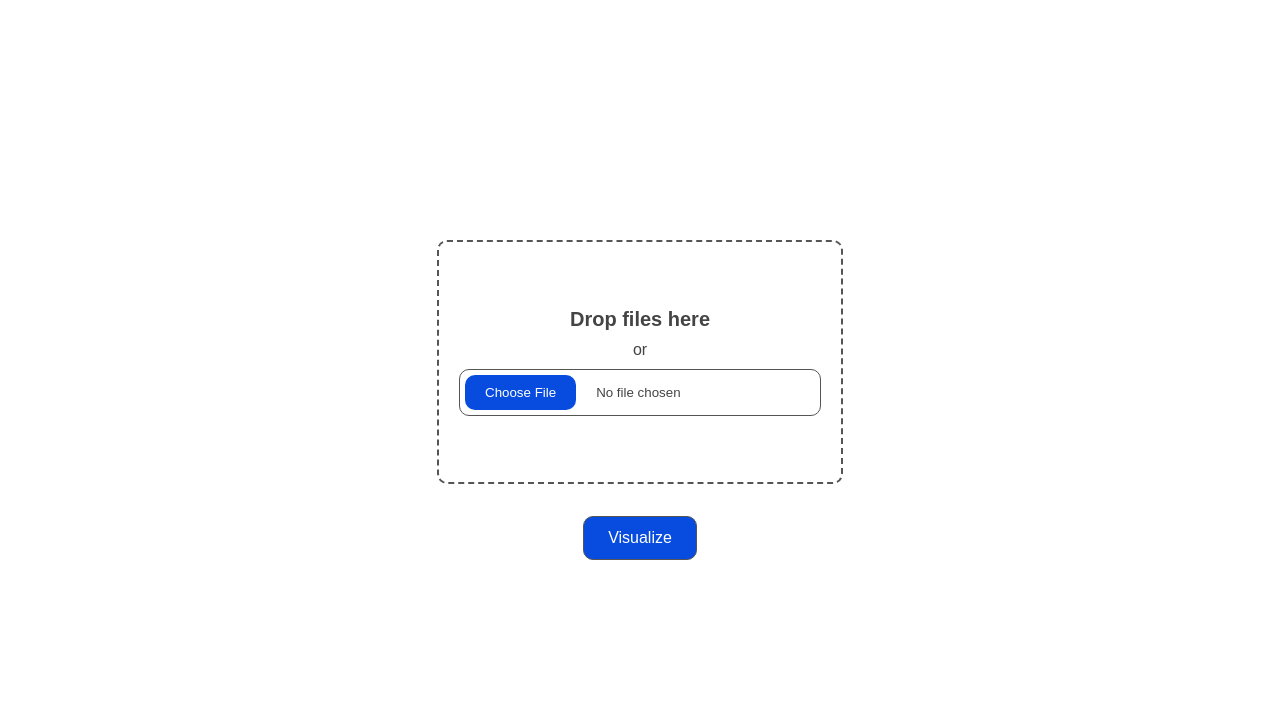
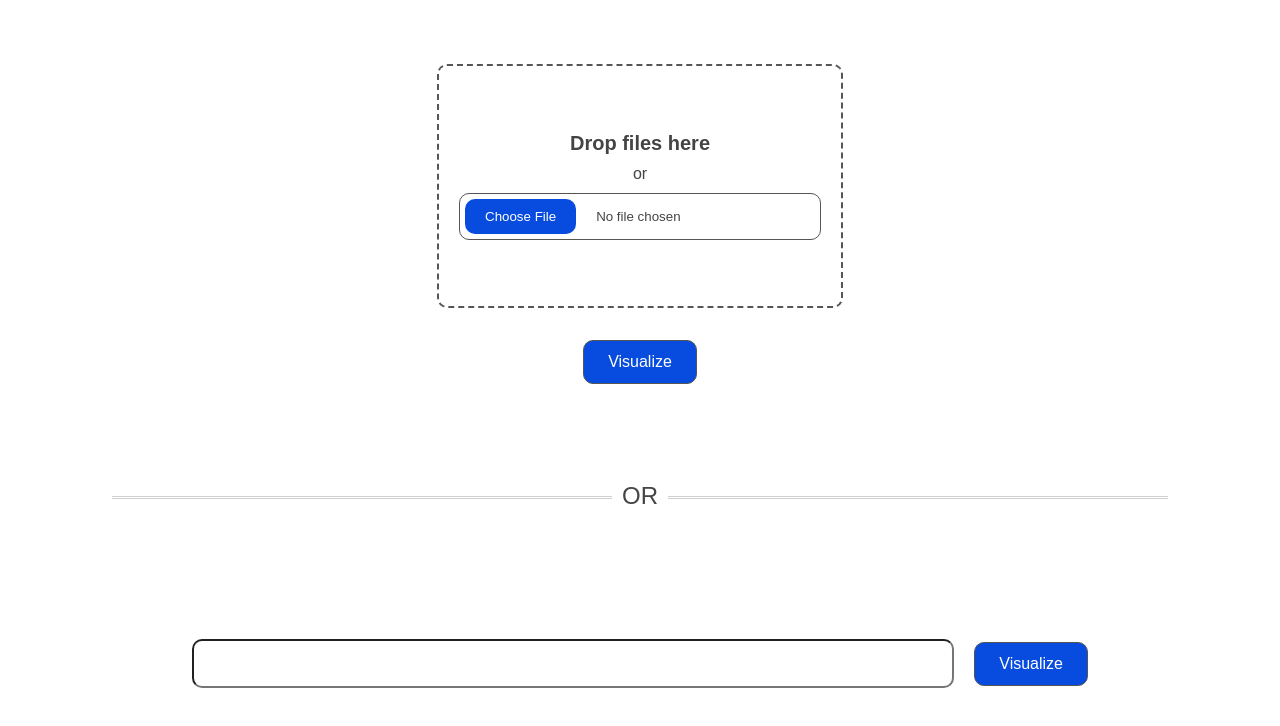
Before and after one commit to ayush-shukla-ninja/workFlow-visualizer2, a React (Create React App) app: page / in a window 1280 px wide. Shown: the top 726 px of the page. Built offline with nearby package versions, Linux system fonts and the light colour scheme.

Commit message:
API Fetching feature added

```diff
--- a/package.json
+++ b/package.json
@@ -1,12 +1,14 @@
 {
   "dependencies": {
     "@reactflow/node-resizer": "^2.0.1",
+    "axios": "^1.3.5",
     "classnames": "latest",
     "d3-hierarchy": "latest",
     "react": "^18.0.0",
     "react-dom": "^18.0.0",
     "react-router-dom": "^6.10.0",
     "react-scripts": "^5.0.0",
+    "react-toastify": "^9.1.2",
     "reactflow": "^11.4.0"
   },
   "devDependencies": {
@@ -22,6 +24,7 @@
     "test": "react-scripts test",
     "eject": "react-scripts eject"
   },
+  "proxy": "http://localhost:8080",
   "browserslist": {
     "production": [
       ">0.2%",
--- a/src/App.tsx
+++ b/src/App.tsx
@@ -1,10 +1,13 @@
 import { BrowserRouter, Route, Routes } from "react-router-dom";
 import Landing from "./Components/Landing";
 import VisualizeData from "./Components/VisualizeData";
+import { ToastContainer } from "react-toastify";
+import "react-toastify/dist/ReactToastify.css";
 
 const App = () => {
   return (
     <>
+      <ToastContainer position="top-center" autoClose={2500} role="alert" />
       <BrowserRouter>
         <Routes>
           <Route path="/" element={<Landing />} />
--- a/src/Components/Landing.tsx
+++ b/src/Components/Landing.tsx
@@ -1,5 +1,7 @@
 import { useState } from "react";
 import { useNavigate } from "react-router-dom";
+import SearchBar from "./SearchBar";
+import { toast } from "react-toastify";
 
 const isValidJSON = (payload: string) => {
   try {
@@ -28,7 +30,7 @@ const Landing = () => {
 
   const handleVisualizeClick = () => {
     if (!fileData || !isValidJSON(fileData)) {
-      alert("Data not valid!!");
+      toast.error("Data is not valid");
       return;
     }
     navigate("/visualize", { state: fileData });
@@ -42,9 +44,9 @@ const Landing = () => {
           display: "flex",
           justifyContent: "center",
           alignItems: "center",
-          minHeight: "100vh",
           flexDirection: "column",
           gap: "2rem",
+          marginTop: "4rem",
         }}
       >
         {/* <input type="file" name="" id=""
@@ -70,6 +72,8 @@ const Landing = () => {
           Visualize
         </button>
       </div>
+      <hr className="hr" />
+      <SearchBar />
     </>
   );
 };
--- /dev/null
+++ b/src/Components/SearchBar.tsx
@@ -0,0 +1,64 @@
+import { useState } from "react";
+import axios from "axios";
+import { useNavigate } from "react-router-dom";
+import { toast } from "react-toastify";
+
+const SearchBar = () => {
+  const [text, setText] = useState("");
+  const navigate = useNavigate();
+
+  const handleClick = async () => {
+    if (text.trim().length === 0) {
+      toast.error("Text should not be empty");
+      return;
+    }
+    const config = {
+      headers: {
+        "Access-Control-Allow-Origin": "http://localhost:3000",
+        "Access-Control-Allow-Methods": "GET,PUT,POST,DELETE,PATCH,OPTIONS",
+      },
+    };
+    const res = await axios.get(
+      `http://localhost:8080/service/sfind/${text}`,
+      config
+    );
+    try {
+      if (res.data.length > 0) {
+        const fetchedData = res.data[0];
+        navigate("/visualize", { state: JSON.stringify(fetchedData) });
+        return;
+      }
+      toast.error("Incorrect name provided");
+    } catch (error) {
+      toast.error("Incorrect name provided");
+    }
+  };
+
+  return (
+    <>
+      <div
+        style={{
+          display: "flex",
+          justifyContent: "center",
+          alignItems: "center",
+          gap: 20,
+          width: "70%",
+          margin: "6rem auto auto auto",
+        }}
+      >
+        <input
+          type="text"
+          name="search-bar"
+          id="searchBar"
+          value={text}
+          onChange={(e) => setText(e.target.value)}
+        />
+        <button className="visualize-button" onClick={handleClick}>
+          Visualize
+        </button>
+      </div>
+    </>
+  );
+};
+
+export default SearchBar;
--- a/src/styles.css
+++ b/src/styles.css
@@ -108,4 +108,34 @@ input[type="file"]::file-selector-button:hover {
   font-size: 16px;
   border-radius: 10px;
   border: 1px solid #555;
+  cursor: pointer;
 }
+
+/* Search Input text CSS */
+#searchBar {
+  width: 100%;
+  padding: 12px 24px;
+  font-size: 18px;
+  box-sizing: border-box;
+  border-radius: 10px;
+}
+
+/* Horizontal rule CSS */
+.hr {
+  overflow: visible; /* For IE */
+  padding: 0;
+  border: none;
+  border-top: medium double #d1d0d0;
+  color: #464545;
+  text-align: center;
+  margin: 7rem;
+}
+.hr:after {
+  content: "OR";
+  display: inline-block;
+  position: relative;
+  top: -0.7em;
+  font-size: 1.5em;
+  padding: 0 0.4em;
+  background: white;
+}
```
Also changed, not shown: 1 other file (tests, documents, lock files or other folders).
